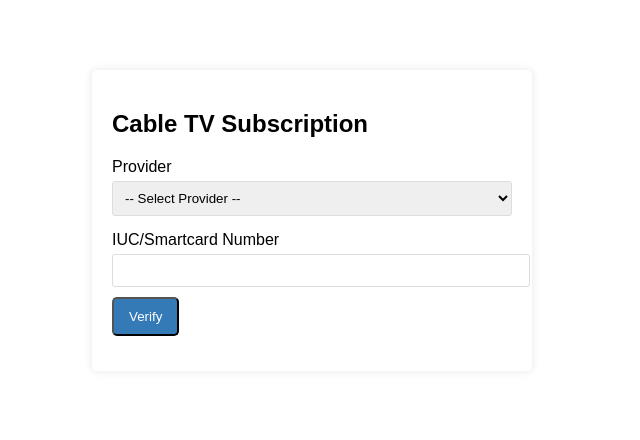
After one commit to philmorehost/billpointfintech, a PHP site: page /cable.php in a window 1280 px wide. The commit adds this page. Shown: the top 440 px of the page, without its empty margins (328-968 px from the left). Run offline with PHP 8.4, Linux system fonts and the light colour scheme; the visitor is signed in with stand-in values (Sample User, id 1).

Commit message:
feat: Implement cable TV subscription functionality
- Update the database schema to include a `cable_plans` table.
- Enhance the Datagifting API wrapper to support IUC verification and cable plan purchases.
- Develop the user interface for cable subscriptions, featuring an AJAX-based two-step verification process.
- Implement the backend logic for cable transactions, including:
    - Atomic database transactions for financial integrity.
    - Secure handling of IUC verification and plan purchases.
- Add a link to the cable TV subscription page from the main dashboard.

```diff
--- /dev/null
+++ b/cable.php
@@ -0,0 +1,98 @@
+<?php
+session_start();
+require_once 'includes/auth_check.php';
+require_once 'includes/database.php';
+require_once 'includes/flash_messages.php';
+require_once 'includes/csrf.php';
+$csrf_token = generate_csrf_token();
+?>
+<!DOCTYPE html>
+<html lang="en">
+<head>
+    <meta charset="UTF-8">
+    <meta name="viewport" content="width=device-width, initial-scale=1.0">
+    <title>Cable TV Subscription - Billpoint</title>
+    <link rel="stylesheet" href="assets/css/style.css">
+</head>
+<body>
+    <div class="container">
+        <div class="auth-form">
+            <h2>Cable TV Subscription</h2>
+            <?php display_flash_message(); ?>
+            <form id="cable-form" action="transaction_handler.php" method="POST">
+                <input type="hidden" name="action" value="buy_cable_plan">
+                <input type="hidden" name="csrf_token" value="<?php echo $csrf_token; ?>">
+
+                <div class="form-group">
+                    <label for="cable_provider">Provider</label>
+                    <select id="cable_provider" name="cable_provider" required>
+                        <option value="">-- Select Provider --</option>
+                        <option value="dstv">DSTV</option>
+                        <option value="gotv">GOTV</option>
+                        <option value="startimes">Startimes</option>
+                    </select>
+                </div>
+
+                <div class="form-group">
+                    <label for="iuc_number">IUC/Smartcard Number</label>
+                    <input type="text" id="iuc_number" name="iuc_number" required>
+                    <button type="button" id="verify-btn" class="btn" style="margin-top: 10px;">Verify</button>
+                    <div id="verification-result" style="margin-top: 10px;"></div>
+                </div>
+
+                <div class="form-group" id="package-group" style="display: none;">
+                    <label for="cable_plan">Select Package</label>
+                    <select id="cable_plan" name="cable_plan" required></select>
+                </div>
+
+                <button type="submit" id="buy-btn" class="btn" style="display: none;">Buy Now</button>
+            </form>
+        </div>
+    </div>
+    <script>
+        document.getElementById('verify-btn').addEventListener('click', function() {
+            const provider = document.getElementById('cable_provider').value;
+            const iuc = document.getElementById('iuc_number').value;
+            const verificationResult = document.getElementById('verification-result');
+
+            if (!provider || !iuc) {
+                verificationResult.innerHTML = '<p style="color: red;">Please select a provider and enter your IUC number.</p>';
+                return;
+            }
+
+            // AJAX call to verify IUC
+            fetch('transaction_handler.php', {
+                method: 'POST',
+                headers: { 'Content-Type': 'application/x-www-form-urlencoded' },
+                body: `action=verify_iuc&cable_provider=${provider}&iuc_number=${iuc}&csrf_token=<?php echo $csrf_token; ?>`
+            })
+            .then(response => response.json())
+            .then(data => {
+                if (data.status === 'success') {
+                    verificationResult.innerHTML = `<p style="color: green;">Customer: ${data.customer_name}</p>`;
+                    populatePackages(provider);
+                    document.getElementById('package-group').style.display = 'block';
+                    document.getElementById('buy-btn').style.display = 'block';
+                } else {
+                    verificationResult.innerHTML = `<p style="color: red;">${data.message}</p>`;
+                }
+            });
+        });
+
+        function populatePackages(provider) {
+            const packageSelect = document.getElementById('cable_plan');
+            packageSelect.innerHTML = '<option value="">-- Select Package --</option>';
+
+            // AJAX call to get packages
+            fetch(`transaction_handler.php?action=get_cable_plans&provider=${provider}`)
+            .then(response => response.json())
+            .then(plans => {
+                plans.forEach(plan => {
+                    const option = new Option(`${plan.package_name} - ₦${plan.price}`, plan.id);
+                    packageSelect.add(option);
+                });
+            });
+        }
+    </script>
+</body>
+</html>
--- a/dashboard.php
+++ b/dashboard.php
@@ -28,7 +28,7 @@ $balance = $stmt->fetchColumn();
         <div class="services-grid">
             <a href="airtime.php" class="service-item" style="text-decoration: none; color: inherit;">Airtime</a>
             <a href="data.php" class="service-item" style="text-decoration: none; color: inherit;">Data</a>
-            <div class="service-item">Bills</div>
+            <a href="cable.php" class="service-item" style="text-decoration: none; color: inherit;">Cable TV</a>
             <div class="service-item">Transfer</div>
             <div class="service-item">Savings</div>
             <div class="service-item">Loan</div>
```
Also changed, not shown: core/datagifting_api.php (+15 -1 lines), database.sql (+21 -0 lines), transaction_handler.php (+101 -0 lines).
